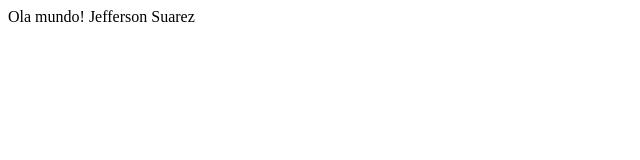
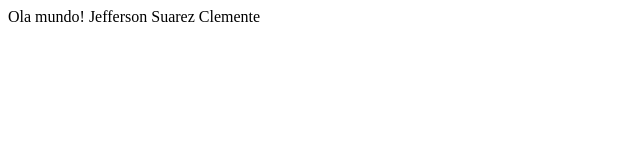
Before and after one commit to Jeffersonsp90/helloword, a plain HTML site: page index.html in a window 1280 px wide. Shown: the full height of the page, 0-640 px from the left. Drawn offline with Linux system fonts and the light colour scheme.

Commit message:
versao 1
Criando versao 1 com nome

```diff
--- a/index.html
+++ b/index.html
@@ -6,6 +6,6 @@
 </head>
 <body>
 Ola mundo!
-  Jefferson Suarez
+  Jefferson Suarez Clemente
 </body>
 </html>
```
